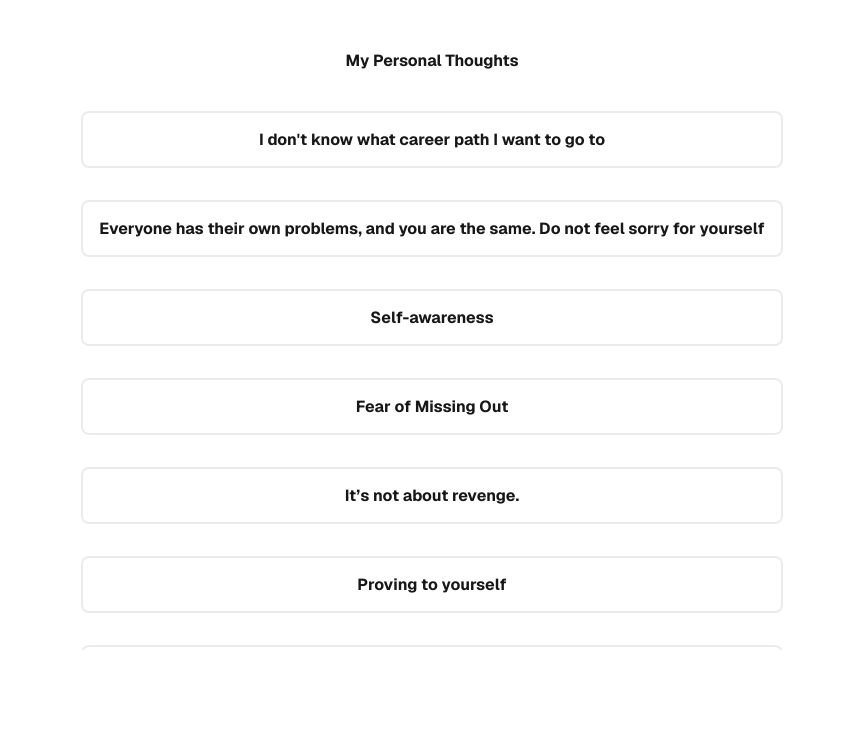
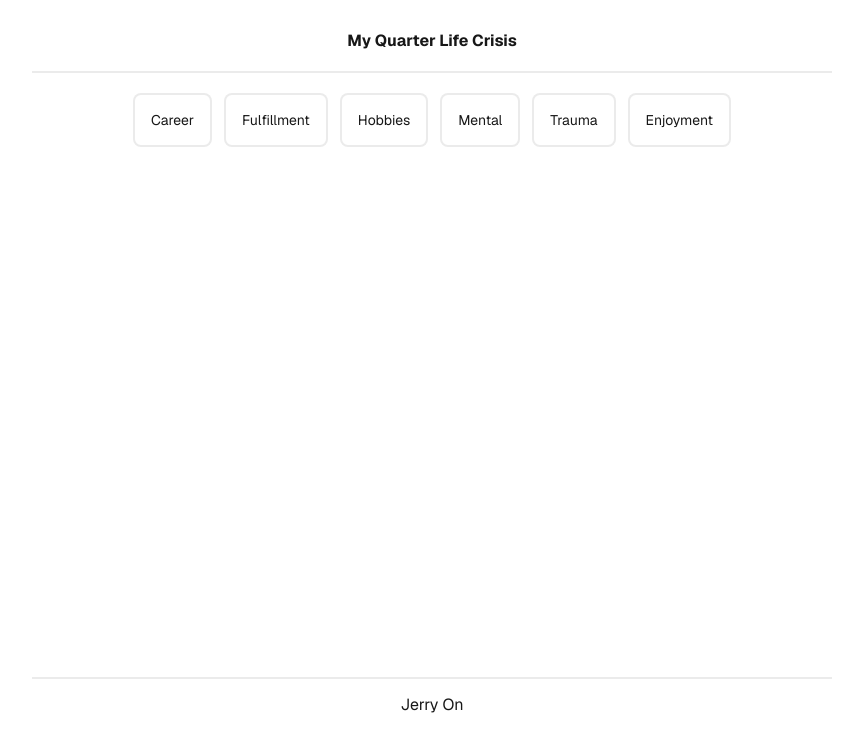
Before and after one commit to JerryWuOn/WDIMTB-Persistent, a Next.js app: page /information in a window 1280 px wide. Shown: the top 752 px of the page, without its empty margins (208-1071 px from the left). Built offline with nearby package versions, Linux system fonts and the light colour scheme.

Commit message:
added categories

```diff
--- a/src/app/information/information.module.css
+++ b/src/app/information/information.module.css
@@ -11,35 +11,63 @@
   transform: translateX(-50%);
   width: 100%;
   max-width: 800px;
-  padding: 40px;
-  background-color: none;
+  background-color: transparent;
   border-radius: 8px;
   border: 2px solid var(--gray-alpha-200);
-  overflow-y: auto;
-  font-family: var(--font-geist-sans);
   display: flex;
   flex-direction: column;
-  gap: 40px;
+  height: 90vh;
   z-index: 10;
-  min-height: 600px;
-  max-height: 80vh;
+  font-family: var(--font-geist-sans);
+}
+
+.header {
+  flex-shrink: 0;
+  padding: 20px;
+  text-align: center;
+  border-bottom: 2px solid var(--gray-alpha-200);
+  background: white;
+}
+
+.main {
+  flex: 1;
+  overflow-y: auto;
+  padding: 20px;
+  gap: 20px;
+  display: flex;
+  flex-direction: column;
+  align-items: center;
+}
+
+
+.footer {
+  flex-shrink: 0;
+  padding: 15px;
+  text-align: center;
+  border-top: 2px solid var(--gray-alpha-200);
+  background: white;
+}
+
+.footer a {
+  display: flex;
+  align-items: center;
+  gap: 8px;
+}
+
+.footer img {
+  flex-shrink: 0;
 }
 
 @media (prefers-color-scheme: dark) {
   .information {
-    background-color: none;
     --button-primary-hover: #ccc;
     --button-secondary-hover: #1a1a1a;
     border: 2px solid var(--gray-alpha-200);
   }
-  .information p {
-    color: black;
-  }
-
+  .information p,
   .question {
     color: black;
   }
-
   .content {
     color: #fff;
   }
@@ -140,6 +168,71 @@ a.secondary {
   min-width: 180px;
 }
 
+.list {
+  list-style: none;
+  padding: 0;
+  margin: 0;
+  display: flex;
+  flex-wrap: wrap;
+  gap: 12px;
+  justify-content: center;
+}
+
+.listItem {
+  padding: 8px 14px;
+  font-size: 14px;
+  background: #f0f0f0;
+  border-radius: 6px;
+  cursor: pointer;
+  transition: 0.2s ease;
+  border: 1px solid var(--gray-alpha-200);
+  white-space: nowrap;
+}
+
+.listItem:hover {
+  background: #ddd;
+}
+
+.overlay {
+  position: fixed;
+  top: 0;
+  left: 0;
+  width: 100%;
+  height: 100%;
+  background: rgba(0, 0, 0, 0.2);
+  display: flex;
+  justify-content: center;
+  align-items: center;
+}
+
+.popup {
+  background: white;
+  border-radius: 12px;
+  padding: 1.5rem;
+  max-width: 600px;
+  width: 90%;
+  box-shadow: 0 5px 20px rgba(199, 199, 199, 0.2);
+}
+
+.popupHeader {
+  display: flex;
+  justify-content: space-between;
+  align-items: center;
+}
+
+.backButton {
+  border: none;
+  background: none;
+  font-weight: bold;
+  cursor: pointer;
+  color: #0077ff;
+}
+
+.popupContent {
+  margin-top: 1rem;
+}
+
+
 .footer {
   grid-row-start: 3;
   display: flex;
@@ -161,7 +254,6 @@ a.secondary {
   a.primary:hover {
     background: var(--button-primary-hover);
   }
-
   a.secondary:hover {
     background: var(--button-secondary-hover);
   }
@@ -171,4 +263,5 @@ a.secondary {
   .information {
     border: none;
   }
+
 }
--- a/src/app/information/page.js
+++ b/src/app/information/page.js
@@ -1,47 +1,73 @@
 "use client";
 import React, { useState, useEffect } from "react";
-import styles from './information.module.css';
+import styles from "./information.module.css";
 
 export default function Information() {
+  const [openCategory, setOpenCategory] = useState(null);
   const [openIndex, setOpenIndex] = useState(null);
 
   useEffect(() => {
     document.title = "Jerry's Thoughts";
   }, []);
 
-  const toggleCollapse = (index) => {
-    setOpenIndex(openIndex === index ? null : index);
-    setTimeout(() => {
-      const element = document.getElementById(`content-${index}`);
-      if (element) {
-        element.scrollIntoView({ behavior: "smooth", block: "center" });
-      }
-    }, 100);
-  };
+  const closePopup = () => setOpenIndex(null);
 
   return (
     <div className={styles.information}>
+      {/* Header (fixed at top) */}
+      <header className={styles.header}>
+        <b>My Quarter Life Crisis</b>
+      </header>
+
+      {/* Scrollable content */}
       <main className={styles.main}>
-        <b>My Personal Thoughts</b>
+        {/* Categories list */}
         <ul className={styles.list}>
-          {[...Array(11)].map((_, index) => (
+          {Object.keys(categories).map((cat, i) => (
             <li
-              key={index}
+              key={i}
               className={styles.listItem}
-              onClick={() => toggleCollapse(index)}
-              aria-expanded={openIndex === index ? "true" : "false"}
-              aria-controls={`content-${index}`}
+              onClick={() => setOpenCategory(cat)}
             >
-              <div className={styles.question}>{getQuestion(index)}</div>
-              {openIndex === index && (
-                <div id={`content-${index}`} className={styles.content}>
-                  <p>{getAnswer(index)}</p>
-                </div>
-              )}
+              {cat}
             </li>
           ))}
         </ul>
+
+        {/* Show questions for selected category */}
+        {openCategory && (
+          <ul className={styles.subList}>
+            {categories[openCategory].map((qIndex) => (
+              <li
+                key={qIndex}
+                className={styles.listItem}
+                onClick={() => setOpenIndex(qIndex)}
+              >
+                {getQuestion(qIndex)}
+              </li>
+            ))}
+          </ul>
+        )}
+
+        {/* Popup for answers */}
+        {openIndex !== null && (
+          <div className={styles.overlay}>
+            <div className={styles.popup}>
+              <div className={styles.popupHeader}>
+                <h2>{getQuestion(openIndex)}</h2>
+                <button onClick={closePopup} className={styles.backButton}>
+                  ⬅ Back
+                </button>
+              </div>
+              <div className={styles.popupContent}>
+                <p>{getAnswer(openIndex)}</p>
+              </div>
+            </div>
+          </div>
+        )}
       </main>
+
+      {/* Footer (fixed at bottom) */}
       <footer className={styles.footer}>
         <a
           href="https://www.linkedin.com/in/jerry-on-/"
@@ -55,36 +81,107 @@ export default function Information() {
   );
 }
 
+const categories = {
+  "Career": [0, 1, 2, 3, 4],
+  "Fulfillment": [5, 6, 7, 8, 9],
+  "Hobbies": [10, 11, 12, 13, 14],
+  "Mental": [15, 16, 17, 18, 19],
+  "Trauma": [20, 21, 22, 23, 24],
+  "Enjoyment": [25, 26, 27, 28, 29],
+};
+
+const questions = [
+  // Career
+  "Why do I feel stuck in my career even though I have a stable job?",
+  "Should I follow passion or money?",
+  "How do I deal with career comparison?",
+  "I feel like an imposter at work. What do I do?",
+  "How do I know when it's time to quit my job?",
+
+  // Fulfillment
+  "Why don't achievements feel fulfilling?",
+  "Can fulfillment come from small things?",
+  "I achieve goals but feel empty—why?",
+  "How do I find my purpose?",
+  "Why does fulfillment fade?",
+
+  // Hobbies
+  "Are hobbies a waste of time?",
+  "How do I find a hobby if I don't know what I like?",
+  "I feel guilty spending time on hobbies.",
+  "How do hobbies improve mental health?",
+  "Can gaming count as a hobby?",
+
+  // Mental
+  "Why do I procrastinate even when I know what to do?",
+  "How do I stop overthinking?",
+  "What's the first step to improving mental health?",
+  "How do I balance self-care and discipline?",
+  "Is therapy necessary for everyone?",
+
+  // Trauma
+  "How do I know if I have unresolved trauma?",
+  "Can trauma heal without therapy?",
+  "Why do small things trigger me?",
+  "How do I start healing trauma?",
+  "Will trauma always affect me?",
+
+  // Enjoyment
+  "Why can't I enjoy things like I used to?",
+  "How do I balance enjoyment with responsibilities?",
+  "Is seeking pleasure bad?",
+  "Why do I feel guilty for having fun?",
+  "How do I rediscover joy as an adult?",
+];
+
+const answers = [
+  // Career
+  "Feeling stuck usually comes when stability and fulfillment don't align. A stable job can pay the bills, but if it doesn't challenge you or connect with your deeper values, it begins to feel like you're just existing. Instead of rushing, notice what energizes you and what drains you. Small steps—taking on new projects, building skills, or exploring side interests—can help you move toward growth without throwing everything away.",
+  "Early in life, money builds stability and security, which is important. Passion sustains you long-term. The healthiest balance is to start with stability—cover your needs, save money—then gradually introduce passion. That way, you don't burden passion with survival pressure. Think of it like planting: first grow strong roots (security), then grow the tree (passion).",
+  "Comparison is natural, but harmful if unchecked. You see someone's highlight reel, not their struggles. Instead of asking, 'Why am I behind?' ask, 'What can I learn from their journey?' Your timeline is not theirs. People peak at different ages, in different ways. If you keep watering your garden, it doesn't matter how quickly someone else's grows.",
+  "Imposter syndrome happens when your self-image lags behind your reality. You've achieved something, but your brain hasn't updated its 'identity file.' Confidence doesn't come from forcing belief—it comes from evidence. Build small wins, track your progress, and let your self-image slowly catch up with the reality of your growth.",
+  "Quitting isn't only about hating your job—it's noticing when your work no longer supports your growth. If you're constantly drained, see no opportunities ahead, and dread every Monday, that's your system asking for change. Quitting doesn't mean leaping into chaos—it can mean carefully planning, saving, learning, and transitioning into something new.",
+
+  // Fulfillment
+  "Achievements give a temporary high, like sugar—it fades quickly. Fulfillment comes from alignment, not trophies. If you're chasing goals for validation, they won't satisfy you. Ask: 'Do I truly want this, or do I feel I'm supposed to?' Fulfillment begins when your goals reflect your inner values, not just external pressure.",
+  "Yes. Fulfillment often hides in the ordinary. A quiet coffee, journaling, or helping a friend can give deep satisfaction. The mind undervalues small joys because it's wired to chase 'big wins.' But learning to savor the small builds a steady foundation of contentment.",
+  "If achievements feel empty, it usually means they're extrinsic (money, status) instead of intrinsic (growth, curiosity). That emptiness isn't failure—it's feedback. It's your system saying, 'This isn't the nourishment I need.' Begin setting goals that excite *you*, even if they don't impress others.",
+  "Purpose isn't found like treasure—it's built through curiosity. Start with small things that spark interest. Over time, those threads connect into something meaningful. Waiting for clarity keeps you stuck. Taking action—even small steps—creates purpose as you move forward.",
+  "Fulfillment fades because humans adapt. The new car smell, the promotion, even relationships—all lose intensity. Fulfillment isn't about chasing new highs but deepening what you already have. Learn more about your partner, explore hobbies further, or bring creativity to daily routines.",
+
+  // Hobbies
+  "Hobbies aren't a waste—they're a recharge station. They give your brain a break from performance mode, spark creativity, and reduce stress. Even if they don't earn money, they add meaning. A life full of only 'productive' work leads to burnout, while hobbies keep balance.",
+  "Treat finding hobbies like experiments. Try painting, cooking, coding, hiking—without the pressure of mastery. Most hobbies feel awkward at first, but joy grows with familiarity. Exploration matters more than perfection.",
+  "Guilt comes from productivity culture—the belief that every minute must produce value. But hobbies are maintenance for your mind. Without them, you're like a machine running nonstop—you burn out. Choosing joy now protects your ability to work tomorrow.",
+  "Hobbies create flow states—moments where stress disappears because you're fully absorbed. They also build identity beyond work or struggles. For many, a hobby is the doorway to reconnecting with joy and self-worth.",
+  "Yes—if done intentionally. Gaming can build community, relaxation, and problem-solving. But if it's only an escape from pain, it can become unhealthy. Ask yourself: 'Am I playing because I enjoy it, or to avoid something?' That reflection makes the difference.",
+
+  // Mental
+  "Procrastination isn't laziness—it's emotional resistance. Often fear of failure, perfectionism, or overwhelm. Break tasks into tiny, doable steps and celebrate progress. Address the emotion underneath instead of fighting yourself with willpower.",
+  "You can't 'stop' overthinking—thoughts will always come. What you *can* do is change your relationship to them. Mindfulness teaches you to observe thoughts without attaching. Instead of wrestling with them, say, 'There's a thought—I don't need to believe it.'",
+  "The first step is awareness. Track sleep, mood, stress, diet. Many try fixing themselves without noticing patterns. Once you see patterns, you can make targeted changes—like better sleep or less caffeine—that ripple into bigger improvements.",
+  "Discipline and self-care aren't opposites—discipline *is* self-care when rooted in compassion. Eating well, sleeping on time, exercising aren't punishments—they're gifts to your future self. Harsh discipline becomes criticism, but kind discipline sustains growth.",
+  "Not everyone needs therapy, but everyone needs reflection. Some heal through meditation, journaling, or supportive communities. Others need therapy for deeper wounds. The key is not the tool, but whether you're actively working on yourself.",
+
+  // Trauma
+  "Trauma isn't just about 'big' events. If small things trigger strong emotions, if patterns repeat in relationships, or if you shut down easily—it may be unresolved trauma. Your nervous system replays old pain in the present.",
+  "Yes, healing can happen through safe relationships, mindfulness, journaling, and body practices like yoga. But therapy helps because a guide can safely walk you through what's overwhelming to face alone.",
+  "Triggers happen when present experiences poke at old wounds. Your body doesn't know the difference—it reacts like the danger is still happening. Recognizing a trigger isn't weakness—it's the first step to healing.",
+  "Start with safety. Build routines, breathing practices, grounding habits. Your nervous system must feel stable before processing pain. Only once safety exists can you unpack memories without being overwhelmed.",
+  "Trauma leaves an imprint, like a scar. It never disappears, but it doesn't have to define you. With healing, it loses its pain and becomes part of your story. Many transform trauma into resilience and wisdom.",
+
+  // Enjoyment
+  "Losing enjoyment is called anhedonia, common in depression or burnout. Your reward system is numbed. The way back isn't forcing joy but aiming for small sparks. Even 5% joy is progress—grow it slowly over time.",
+  "Balance comes from treating fun as an appointment, not a leftover. Schedule enjoyment the same way you schedule work. Rest fuels productivity. Burnout comes when enjoyment is always last priority.",
+  "Pleasure isn't bad—it's part of being human. It becomes harmful only when it's the *only* way you cope, like endless scrolling or drinking. Healthy pleasure is intentional and balanced.",
+  "Guilt for fun often comes from conditioning—families or cultures that equated play with laziness. But joy isn't selfish—it recharges you, making you kinder, more patient, and more effective in life.",
+  "Adults forget play. Rediscover it by revisiting childhood joys, saying yes to spontaneity, or surrounding yourself with playful people. Joy reappears when you give yourself permission to be curious and imperfect again.",
+];
+
 function getQuestion(index) {
-  const questions = [
-    "I don't know what career path I want to go to",
-    "Everyone has their own problems, and you are the same. Do not feel sorry for yourself",
-    "Self-awareness",
-    "Fear of Missing Out",
-    "It’s not about revenge.",
-    "Proving to yourself",
-    "Jumping into opportunities and not feeling embarrassed",
-    "Is schooling worth it?",
-    "Nobody cares about your resume if you can’t show proof of skills",
-    "Why do I think more than I actually do?",
-    "What does it mean to be persistent?"
-  ];
   return questions[index];
 }
 
 function getAnswer(index) {
-  const answers = [
-    "It's completely normal to feel uncertain about your career path. Take time to explore different options and learn about the fields that interest you. Often, your true calling comes through experience and trying new things. Don't rush the process—clarity comes with exploration and reflection. Trust that with time, you'll find a path that aligns with your strengths and passions.",
-      "It’s easy to get caught up in our own struggles, but remember that everyone faces challenges. You're not alone in feeling overwhelmed, and it's important to recognize that others have their own battles. Instead of dwelling on your problems, focus on how you can solve them and grow from the experience. Compassion for yourself and others can create a healthier mindset and help you navigate difficult moments without feeling sorry for yourself.",
-      "Self-awareness is the foundation of personal growth. It involves understanding your own emotions, thoughts, and actions, and how they affect your life. When you know yourself, you’re able to make better decisions and align your actions with your true values. Developing self-awareness takes time and effort, but it’s a powerful tool for building confidence and resilience in the face of challenges.",
-      "The fear of missing out (FOMO) is often a delusion fueled by comparisons. It’s easy to think you're missing out on something important, but the truth is that you're exactly where you're supposed to be. Focus on what truly matters to you and trust that your journey is unique. Others' paths may seem appealing, but they don’t have the same context or meaning for you. Embrace your own journey and stop worrying about what you might be missing.",
-      "Revenge may feel like a way to regain control, but it only keeps you trapped in negative emotions. Instead of seeking revenge, focus on your own growth and success. Let go of grudges and channel your energy into building a better future for yourself. Revenge is temporary, but the peace you gain from moving forward is lasting and empowering.",
-      "Proving yourself is not about impressing others; it’s about challenging your own limits. The most important victories are the ones you win for yourself. Every time you push yourself beyond what you thought possible, you gain confidence and resilience. Let your actions speak for your capabilities, and trust that your growth will be the most rewarding part of the journey.",
-      "Opportunities are meant to be seized, and hesitation often leads to missed chances. Don’t let embarrassment hold you back—everyone starts somewhere. Jumping into new opportunities builds experience and resilience, and any discomfort will fade with time. The more you take chances, the more you grow, so embrace those moments of vulnerability as part of your journey.",
-      "Schooling can be a valuable tool for gaining knowledge, but it's not the only path to success. It provides structure, discipline, and foundational learning, but true growth comes from hands-on experience and continuous self-improvement. Assess what you need—whether it’s formal education or real-world learning—and make decisions based on your goals. Ultimately, education is what you make of it, and there’s always room to grow outside of traditional schooling.",
-      "Your resume can only get you so far; employers want to see your abilities in action. It’s important to have skills that you can demonstrate, whether through projects, a portfolio, or hands-on experience. The world values what you can do, not just what’s listed on paper. Focus on developing skills that are relevant to your field, and let your work speak for itself.",
-      "Overthinking often leads to inaction. It’s easy to get caught up in analysis and miss the opportunity to act. The more you focus on thoughts without following through, the more you delay your progress. Stop letting perfectionism paralyze you—take action, learn from your mistakes, and keep moving forward. Your future is built on what you do, not just what you think about.",
-      "Persistence is the quality of continuing to pursue something despite challenges, setbacks, or obstacles. It’s about staying committed to your goals and pushing through difficult times, even when things seem tough. Being persistent requires resilience and a willingness to adapt and learn from failures. It’s not about rushing the process, but rather maintaining focus and consistently working toward your objectives, no matter the difficulties that arise along the way."
-  ];
   return answers[index];
 }
```
